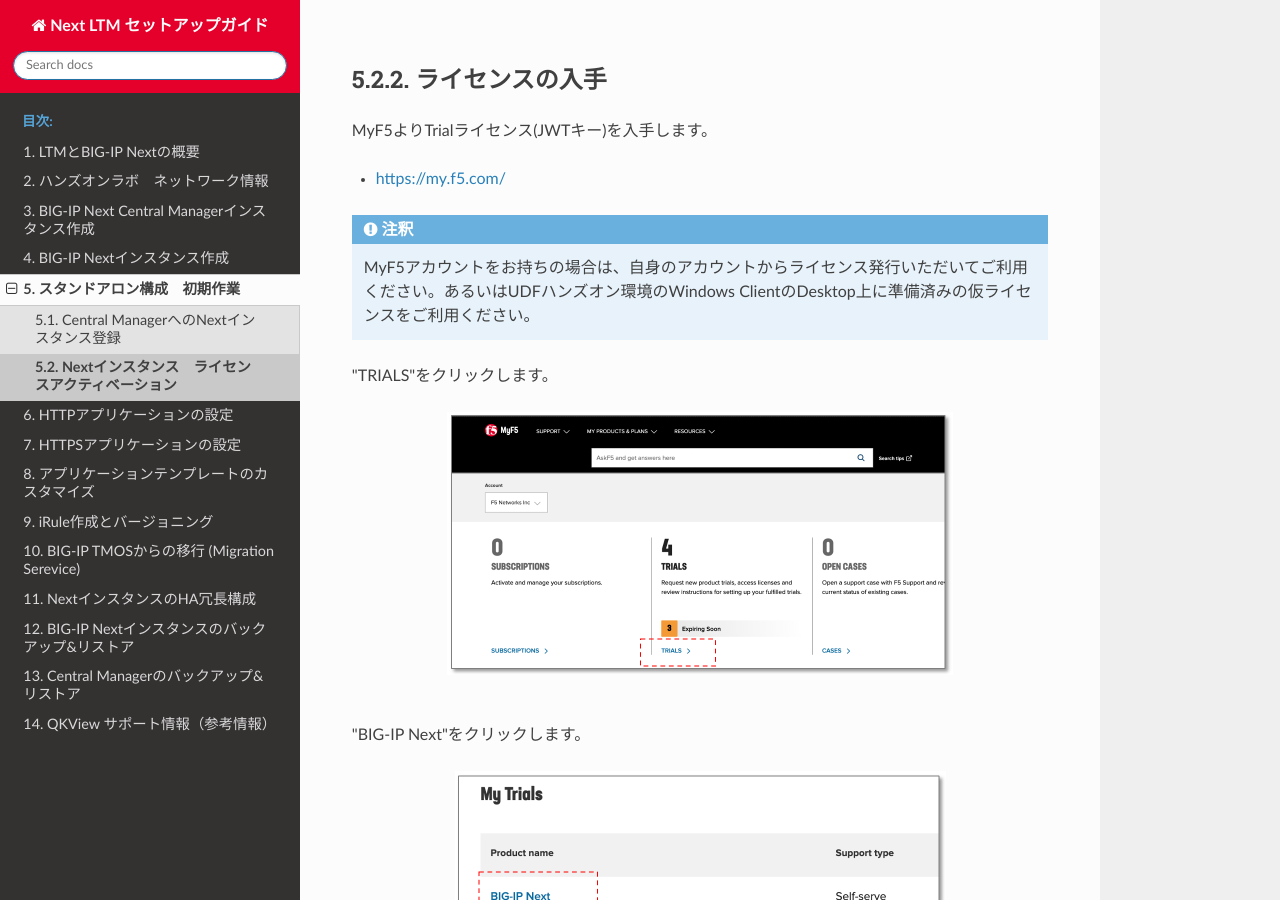
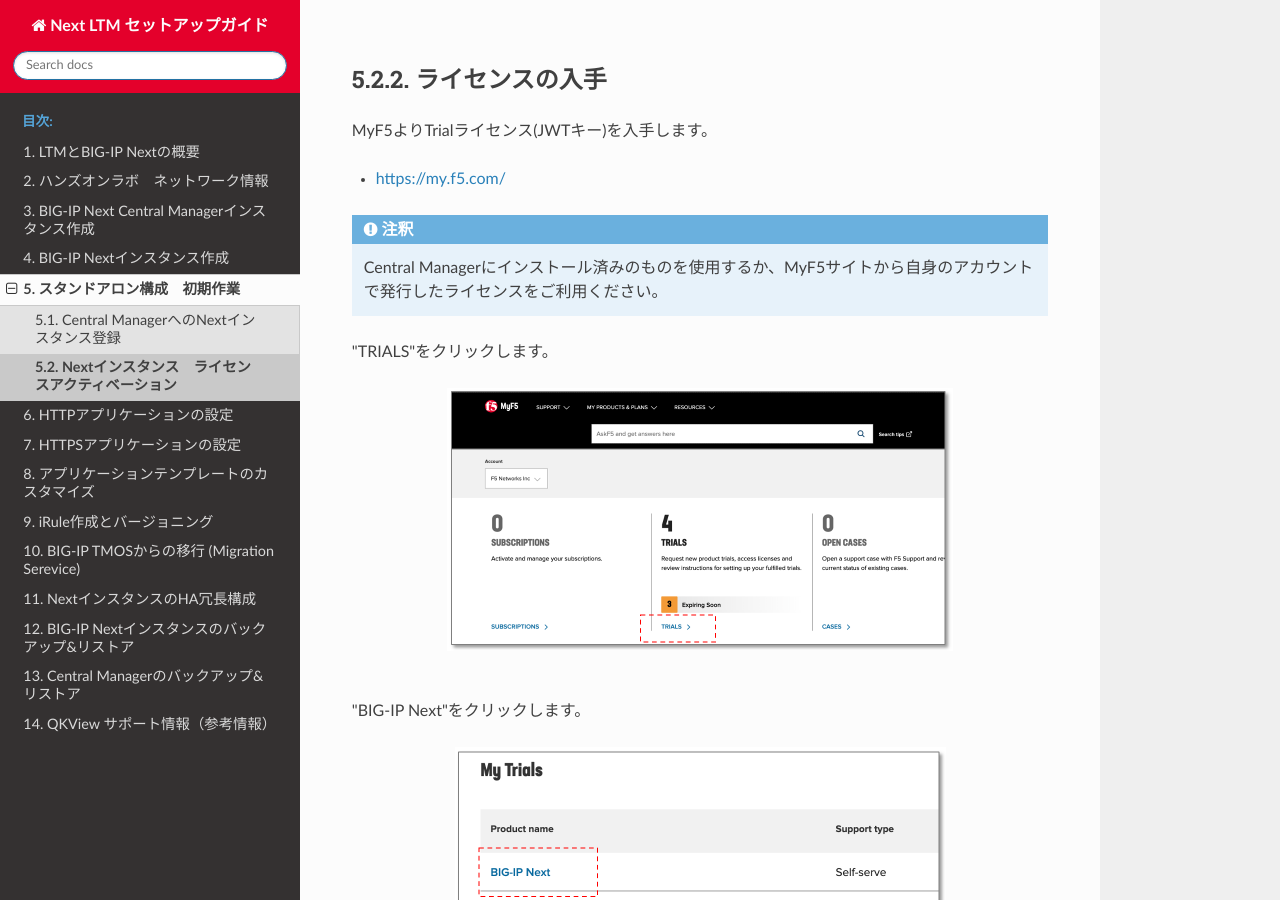
Before and after one commit to BeF5/f5j-easy-setup-next-ltm, a Sphinx documentation site: the page built from docs/content05/module02/module02.rst, in a window 1280 px wide and 900 px high, scrolled down 774 px. Built offline with Sphinx 7.4.7 and the Read the Docs theme 2.0.0, drawn with Linux system fonts in a browser that asks for light colours.

Commit message:
Update module02.rst

```diff
--- a/docs/content05/module02/module02.rst
+++ b/docs/content05/module02/module02.rst
@@ -23,7 +23,7 @@ MyF5よりTrialライセンス(JWTキー)を入手します。
 - https://my.f5.com/
 
 .. note::
-   MyF5アカウントをお持ちの場合は、自身のアカウントからライセンス発行いただいてご利用ください。あるいはUDFハンズオン環境のWindows ClientのDesktop上に準備済みの仮ライセンスをご利用ください。
+   Central Managerにインストール済みのものを使用するか、MyF5サイトから自身のアカウントで発行したライセンスをご利用ください。
 
 "TRIALS"をクリックします。
 
```
